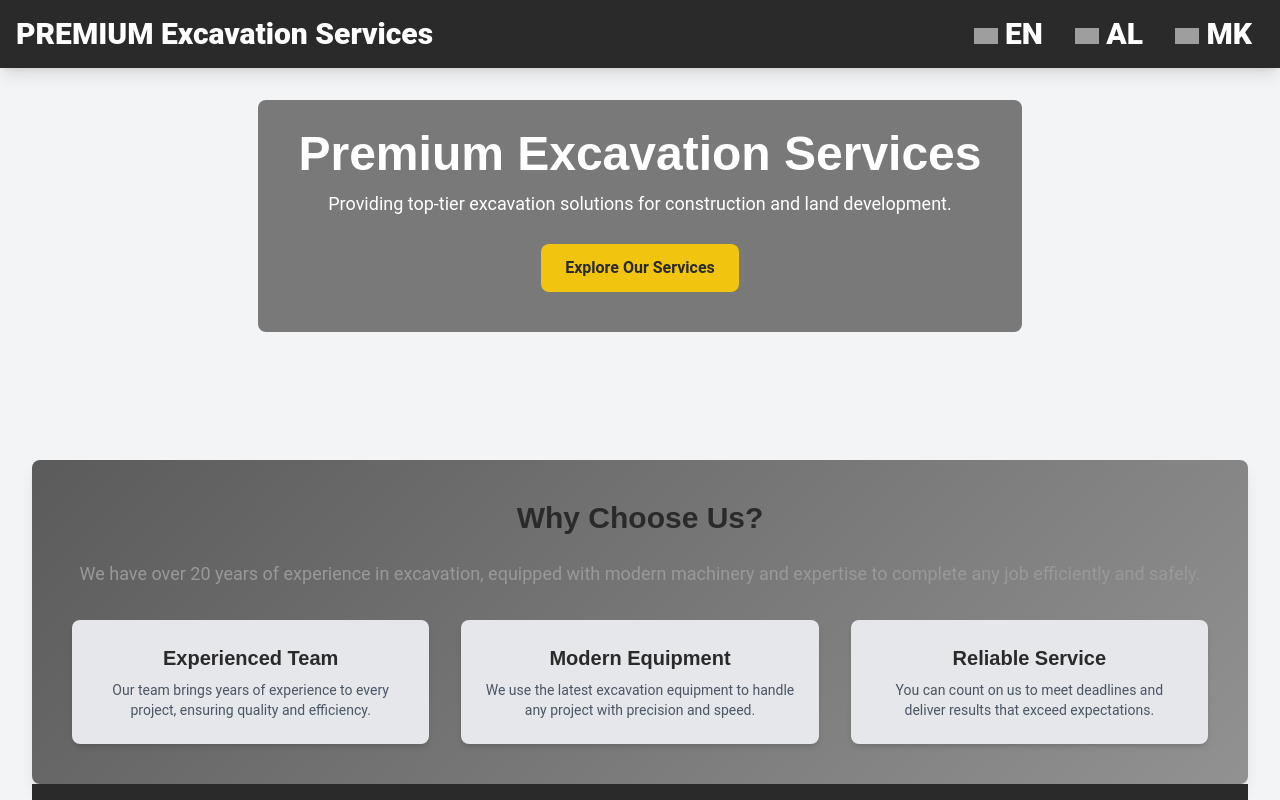
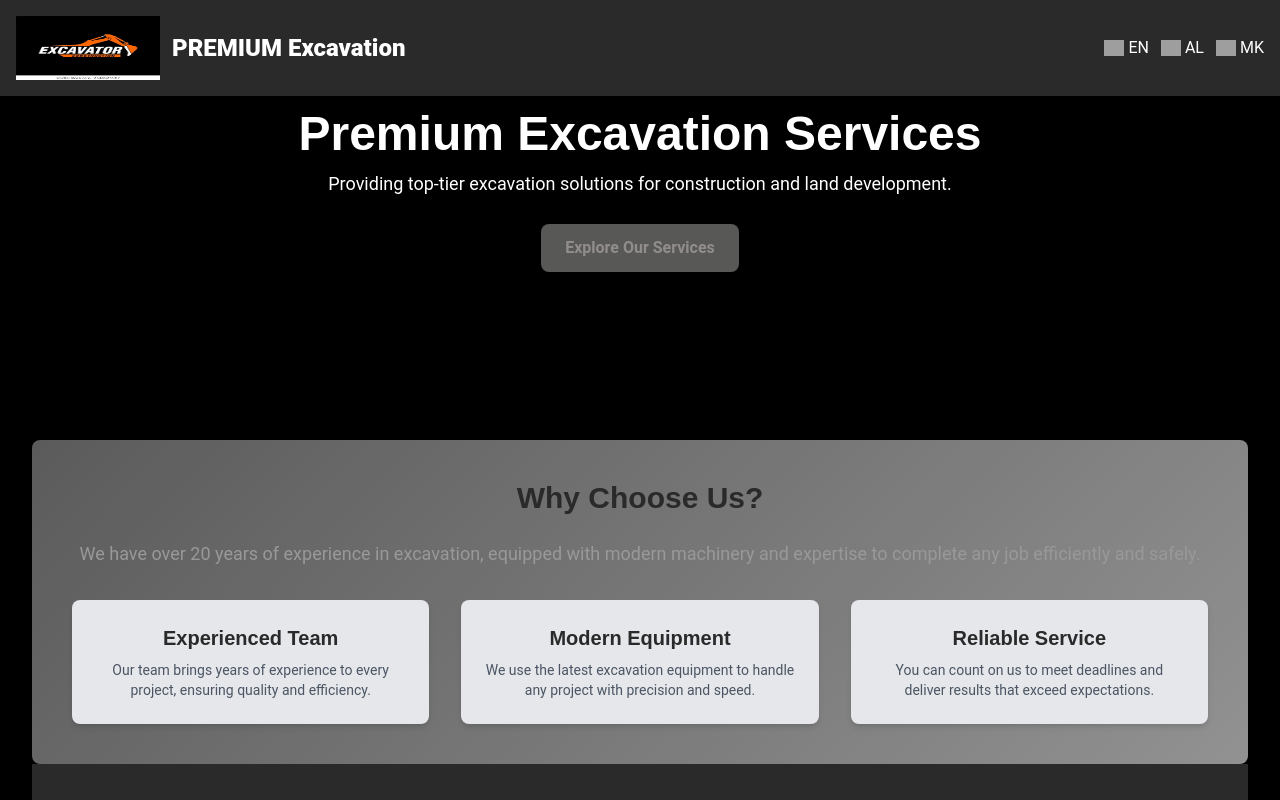
Before and after one commit to metihalili/project-premium, a plain HTML site: page index.html in a window 1280 px wide. Shown: the top 800 px of the page. Drawn offline with nearby package versions, Linux system fonts and the light colour scheme; grey boxes are pictures that could not be loaded.

Commit message:
Initial commit

```diff
--- a/index.html
+++ b/index.html
@@ -13,27 +13,14 @@
             background: linear-gradient(135deg, rgba(50, 50, 50, 0.8), rgba(99, 99, 99, 0.7));
         }
 
-        /* New Text Color Scheme */
-        .text-primary {
-            color: #2a2a2a;
-        }
+        .text-primary { color: #2a2a2a; }
+        .text-secondary { color: #999; }
+        .bg-primary { background-color: #2a2a2a; }
+        .bg-highlight { background-color: #f1c40f; }
 
-        .text-secondary {
-            color: #999;
-        }
-
-        .bg-primary {
-            background-color: #2a2a2a;
-        }
-
-        .bg-highlight {
-            background-color: #f1c40f;
-        }
-
-        /* Enhanced button styles */
         .button {
-            background-color: #f1c40f;
-            color: #2a2a2a;
+            background-color: #585856;
+            color: #918d8d;
             padding: 12px 24px;
             border-radius: 8px;
             font-weight: bold;
@@ -41,11 +28,10 @@
         }
 
         .button:hover {
-            background-color: #e67e22;
+            background-color: #666564;
             color: white;
         }
 
-        /* Professional Typography */
         body {
             font-family: 'Roboto', sans-serif;
         }
@@ -112,8 +98,6 @@
 
         function scrollToServices() {
             gsap.to(window, {duration: 1.5, scrollTo: "#services", ease: "power2.out"});
-
-            // Trigger animations for the services section when the button is clicked
             gsap.from("#services h2", {opacity: 0, y: 30, duration: 1, ease: "power2.out"});
             gsap.from(".grid div", {
                 opacity: 0,
@@ -123,18 +107,14 @@
                 ease: "power2.out",
                 delay: 1
             });
-
-            // Animate in the services content after scroll
             gsap.to("#services .grid div", {opacity: 1, y: 0, duration: 1.5, ease: "power2.out", delay: 1});
             gsap.to("#services h2", {opacity: 1, y: 0, duration: 1.5, ease: "power2.out", delay: 1.5});
         }
 
         document.addEventListener("DOMContentLoaded", function () {
-            // Initial animations
             gsap.to("#title", {opacity: 1, y: -10, duration: 1, ease: "power2.out"});
             gsap.to("#subtitle", {opacity: 1, y: -10, duration: 1.2, ease: "power2.out", delay: 0.3});
 
-            // Hover effect on Explore button
             document.querySelector("#explore").addEventListener("mouseover", () => {
                 gsap.to("#explore", {scale: 1.1, duration: 0.3, ease: "power2.out"});
             });
@@ -143,29 +123,52 @@
                 gsap.to("#explore", {scale: 1, duration: 0.3, ease: "power2.out"});
             });
 
-            // Fix for the disappearing elements
             gsap.to("#services .grid div", {opacity: 1, y: 0, duration: 1, ease: "power2.out"});
             gsap.to("#services h2", {opacity: 1, y: 0, duration: 1, ease: "power2.out"});
         });
     </script>
 </head>
-<body class="bg-gray-100">
-    <header class="bg-primary text-white p-4 text-center text-xl md:text-3xl font-extrabold shadow-lg flex flex-col md:flex-row justify-between items-center">
-        <span>PREMIUM Excavation Services</span>
-        <div class="flex space-x-2 mt-2 md:mt-0">
-            <button onclick="changeLanguage('en')" class="px-2 md:px-3">
-                <img src="https://flagcdn.com/w40/gb.png" alt="English" class="w-6 h-4 inline"> EN
-            </button>
-            <button onclick="changeLanguage('sq')" class="px-2 md:px-3">
-                <img src="https://flagcdn.com/w40/al.png" alt="Albanian" class="w-6 h-4 inline"> AL
-            </button>
-            <button onclick="changeLanguage('mk')" class="px-2 md:px-3">
-                <img src="https://flagcdn.com/w40/mk.png" alt="Macedonian" class="w-6 h-4 inline"> MK
-            </button>
+<body class="bg-black">
+
+    <!-- ✅ Fixed Professional Navbar -->
+    <header class="fixed top-0 left-0 w-full z-50 bg-primary text-white shadow-lg">
+        <div class="container mx-auto flex justify-between items-center p-4">
+            <div class="flex items-center space-x-3">
+                <img src="excavator-logo-emblem-design-template-260nw-2543521517.webp" alt="Excavator Icon" class="w-36 h-16">
+                <span class="text-xl md:text-2xl font-extrabold">PREMIUM Excavation</span>
+            </div>
+            <div class="flex items-center space-x-3">
+                <div class="lg:hidden">
+                    <button id="menu-toggle" class="text-white">
+                        <svg xmlns="http://www.w3.org/2000/svg" class="h-6 w-6" fill="none" viewBox="0 0 24 24" stroke="currentColor">
+                            <path stroke-linecap="round" stroke-linejoin="round" stroke-width="2" d="M4 6h16M4 12h16M4 18h16"></path>
+                        </svg>
+                    </button>
+                </div>
+                <div id="menu" class="hidden lg:flex space-x-3">
+                    <button onclick="changeLanguage('en')" class="flex items-center space-x-1">
+                        <img src="https://flagcdn.com/w40/gb.png" alt="English" class="w-5 h-4"> <span>EN</span>
+                    </button>
+                    <button onclick="changeLanguage('sq')" class="flex items-center space-x-1">
+                        <img src="https://flagcdn.com/w40/al.png" alt="Albanian" class="w-5 h-4"> <span>AL</span>
+                    </button>
+                    <button onclick="changeLanguage('mk')" class="flex items-center space-x-1">
+                        <img src="https://flagcdn.com/w40/mk.png" alt="Macedonian" class="w-5 h-4"> <span>MK</span>
+                    </button>
+                </div>
+            </div>
         </div>
     </header>
 
-    <main class="container mx-auto p-8">
+    <script>
+        document.getElementById('menu-toggle').addEventListener('click', function() {
+            const menu = document.getElementById('menu');
+            menu.classList.toggle('hidden');
+        });
+    </script>
+
+    <!-- Add padding top to offset fixed nav -->
+    <main class="container mx-auto p-8 pt-[80px]">
         <section class="parallax flex items-center justify-center text-white text-center">
             <div class="bg-black bg-opacity-50 p-6 md:p-10 rounded-lg">
                 <h1 class="text-4xl md:text-5xl font-extrabold opacity-0" id="title">Premium Excavation Services</h1>
@@ -193,7 +196,6 @@
             </div>
         </section>
 
-        <!-- Updated Contact Section with More Spacing -->
         <section class="contact-section">
             <h2 class="text-3xl font-bold text-white" id="contact">Get in Touch</h2>
             <p class="mt-4 text-lg" id="contactForm">Have questions or need more information? Call us directly at the number below.</p>
@@ -209,13 +211,11 @@
                 <p class="text-xl font-semibold">PREMIUM Excavation Services</p>
                 <p class="mt-2 text-lg">With over 20 years of experience in the excavation industry, we deliver top-tier services to ensure quality results every time.</p>
             </div>
-
             <div class="mt-6 md:mt-0">
                 <p class="text-lg font-semibold">Contact Us</p>
                 <p class="mt-2 text-lg">Phone: <a href="tel:+38975216775" class="underline hover:text-yellow-500">+389 75-216-775</a></p>
             </div>
         </div>
-
         <div class="mt-6 text-center">
             <p class="text-sm">&copy; 2025 PREMIUM Excavation Services. All Rights Reserved.</p>
         </div>
```
Also changed, not shown: excavator-logo-emblem-design-template-260nw-2543521517.webp (added).
